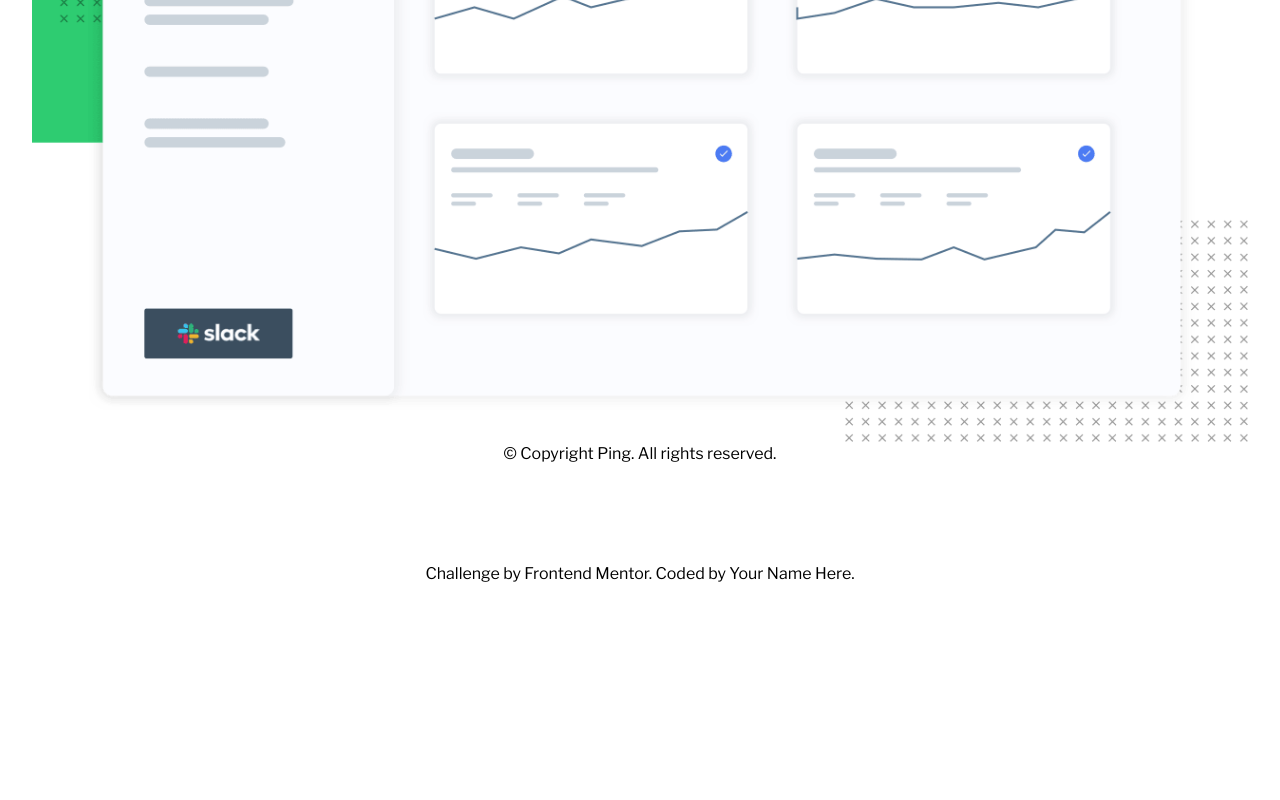
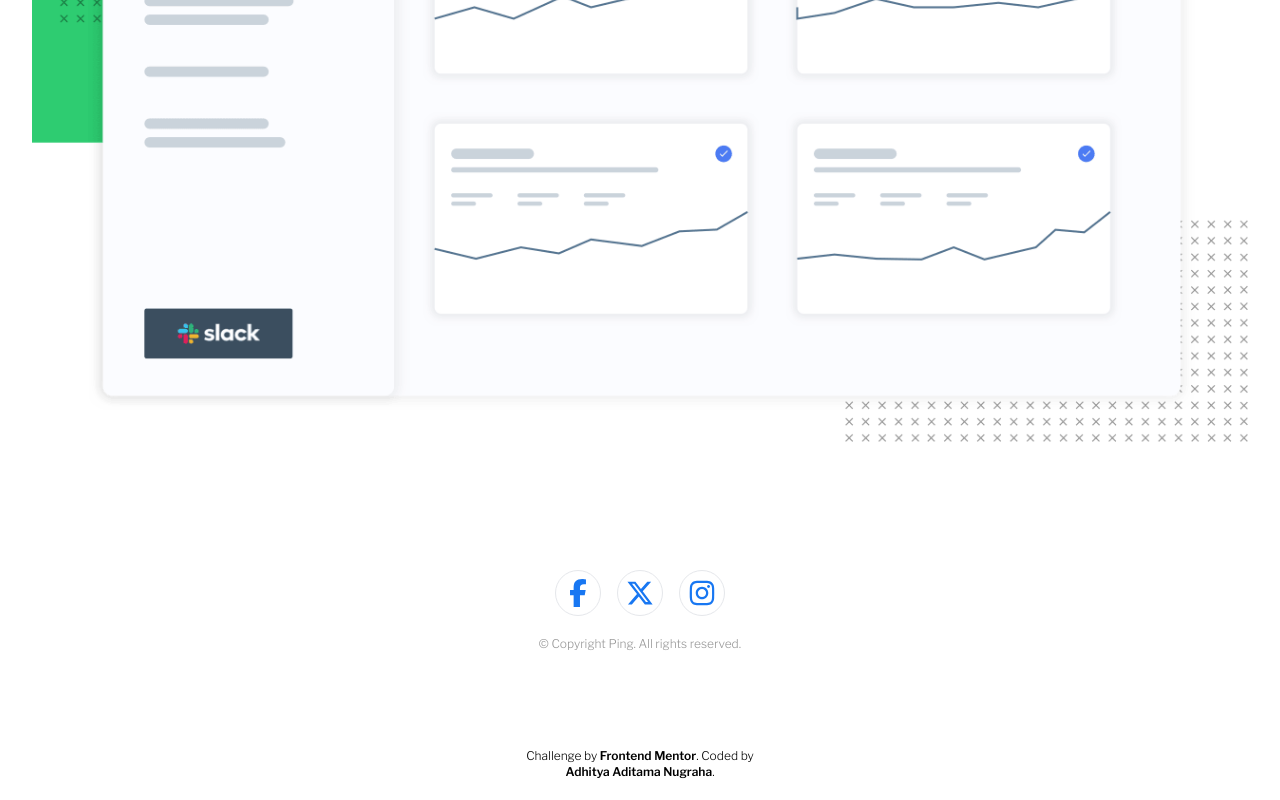
Before and after one commit to aaditamanugraha/ping-coming-soon-page, a website: page index.html in a window 1280 px wide. Shown: the part 729-1529 px from the top of the page. Before the commit the page ends 1315 px from the top, so only its background shows below. Drawn offline with nearby package versions, Linux system fonts and the light colour scheme.

Commit message:
feat: styling image, social media logo, copyright, and footer

```diff
--- a/index.html
+++ b/index.html
@@ -38,22 +38,80 @@
         </button>
       </form>
 
-      <img
-        src="./src/images/illustration-dashboard.png"
-        alt="illustration-dashboard"
-      />
+      <div class="mb-32">
+        <img
+          src="./src/images/illustration-dashboard.png"
+          alt="illustration-dashboard"
+        />
+      </div>
 
-      <div></div>
+      <div class="flex space-x-4 mb-5">
+        <div id="facebook-icon" class="border p-2 rounded-full">
+          <a href="#!" role="button">
+            <!-- Facebook -->
+            <span class="[&>svg]:h-7 [&>svg]:w-7 [&>svg]:fill-[#1877f2]">
+              <svg xmlns="http://www.w3.org/2000/svg" viewBox="0 0 320 512">
+                <!--!Font Awesome Free 6.5.1 by @fontawesome - https://fontawesome.com License - https://fontawesome.com/license/free Copyright 2024 Fonticons, Inc. -->
+                <path
+                  d="M80 299.3V512H196V299.3h86.5l18-97.8H196V166.9c0-51.7 20.3-71.5 72.7-71.5c16.3 0 29.4 .4 37 1.2V7.9C291.4 4 256.4 0 236.2 0C129.3 0 80 50.5 80 159.4v42.1H14v97.8H80z"
+                />
+              </svg>
+            </span>
+          </a>
+        </div>
 
-      <p>© Copyright Ping. All rights reserved.</p>
+        <div id="x-icon" class="border p-2 rounded-full">
+          <a href="#!" role="button">
+            <!-- X -->
+            <span class="[&>svg]:h-7 [&>svg]:w-7 [&>svg]:fill-[#1877f2]">
+              <svg
+                xmlns="http://www.w3.org/2000/svg"
+                fill="currentColor"
+                viewBox="0 0 512 512"
+              >
+                <!--!Font Awesome Free 6.5.1 by @fontawesome - https://fontawesome.com License - https://fontawesome.com/license/free Copyright 2024 Fonticons, Inc. -->
+                <path
+                  d="M389.2 48h70.6L305.6 224.2 487 464H345L233.7 318.6 106.5 464H35.8L200.7 275.5 26.8 48H172.4L272.9 180.9 389.2 48zM364.4 421.8h39.1L151.1 88h-42L364.4 421.8z"
+                />
+              </svg>
+            </span>
+          </a>
+        </div>
+
+        <div id="instagram-icon" class="border p-2 rounded-full">
+          <a href="#!" role="button">
+            <!-- Instagram -->
+            <span class="[&>svg]:h-7 [&>svg]:w-7 [&>svg]:fill-[#1877f2]">
+              <svg xmlns="http://www.w3.org/2000/svg" viewBox="0 0 448 512">
+                <!--!Font Awesome Free 6.5.1 by @fontawesome - https://fontawesome.com License - https://fontawesome.com/license/free Copyright 2024 Fonticons, Inc. -->
+                <path
+                  d="M224.1 141c-63.6 0-114.9 51.3-114.9 114.9s51.3 114.9 114.9 114.9S339 319.5 339 255.9 287.7 141 224.1 141zm0 189.6c-41.1 0-74.7-33.5-74.7-74.7s33.5-74.7 74.7-74.7 74.7 33.5 74.7 74.7-33.6 74.7-74.7 74.7zm146.4-194.3c0 14.9-12 26.8-26.8 26.8-14.9 0-26.8-12-26.8-26.8s12-26.8 26.8-26.8 26.8 12 26.8 26.8zm76.1 27.2c-1.7-35.9-9.9-67.7-36.2-93.9-26.2-26.2-58-34.4-93.9-36.2-37-2.1-147.9-2.1-184.9 0-35.8 1.7-67.6 9.9-93.9 36.1s-34.4 58-36.2 93.9c-2.1 37-2.1 147.9 0 184.9 1.7 35.9 9.9 67.7 36.2 93.9s58 34.4 93.9 36.2c37 2.1 147.9 2.1 184.9 0 35.9-1.7 67.7-9.9 93.9-36.2 26.2-26.2 34.4-58 36.2-93.9 2.1-37 2.1-147.8 0-184.8zM398.8 388c-7.8 19.6-22.9 34.7-42.6 42.6-29.5 11.7-99.5 9-132.1 9s-102.7 2.6-132.1-9c-19.6-7.8-34.7-22.9-42.6-42.6-11.7-29.5-9-99.5-9-132.1s-2.6-102.7 9-132.1c7.8-19.6 22.9-34.7 42.6-42.6 29.5-11.7 99.5-9 132.1-9s102.7-2.6 132.1 9c19.6 7.8 34.7 22.9 42.6 42.6 11.7 29.5 9 99.5 9 132.1s2.7 102.7-9 132.1z"
+                />
+              </svg>
+            </span>
+          </a>
+        </div>
+      </div>
+
+      <p class="text-neutral-gray text-xs font-light">
+        © Copyright Ping. All rights reserved.
+      </p>
     </main>
 
-    <footer>
-      <p class="attribution">
+    <footer class="attribution text-xs font-light mb-5 grid place-items-center">
+      <p>
         Challenge by
-        <a href="https://www.frontendmentor.io?ref=challenge" target="_blank"
+        <a
+          href="https://www.frontendmentor.io?ref=challenge"
+          target="_blank"
+          class="hover:underline font-semibold"
           >Frontend Mentor</a
-        >. Coded by <a href="#">Your Name Here</a>.
+        >. Coded by
+      </p>
+      <p>
+        <a href="#" class="hover:underline font-semibold"
+          >Adhitya Aditama Nugraha</a
+        >.
       </p>
     </footer>
   </body>
```
Also changed, not shown: src/output.css.
